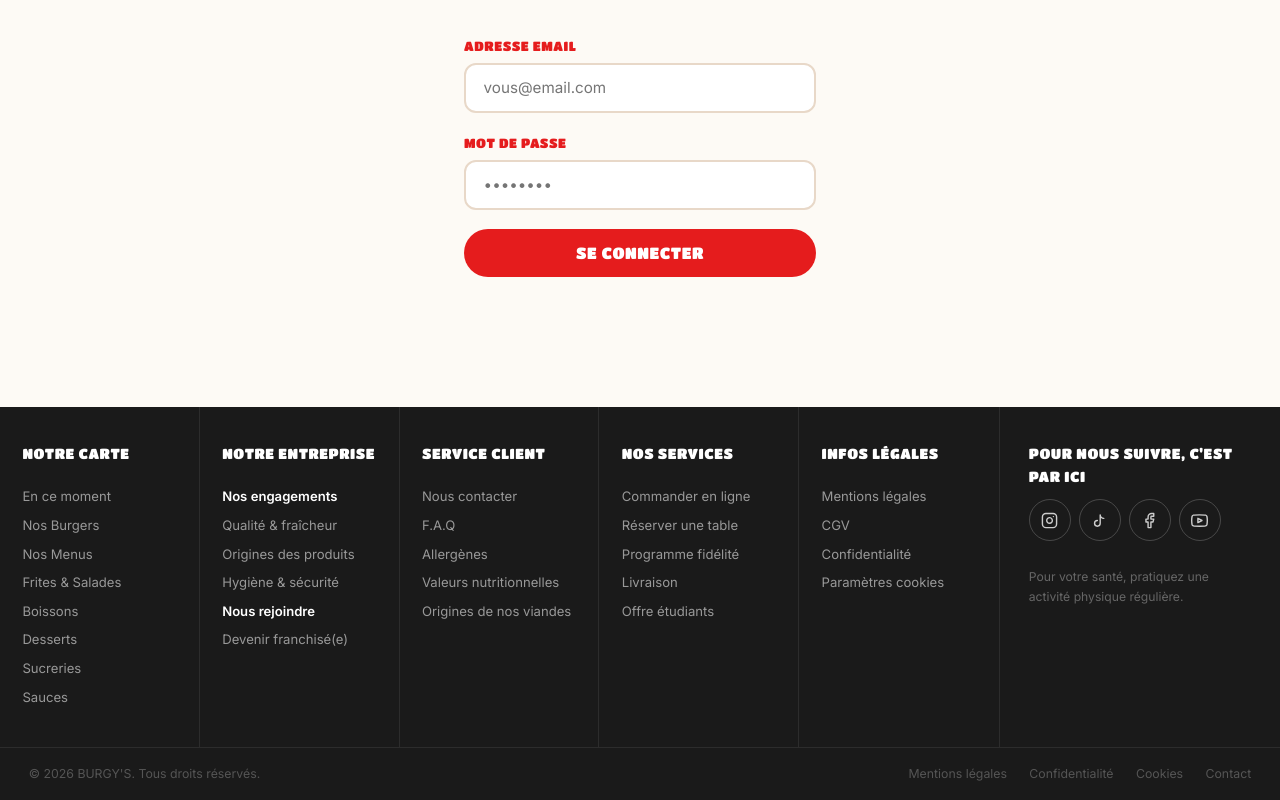
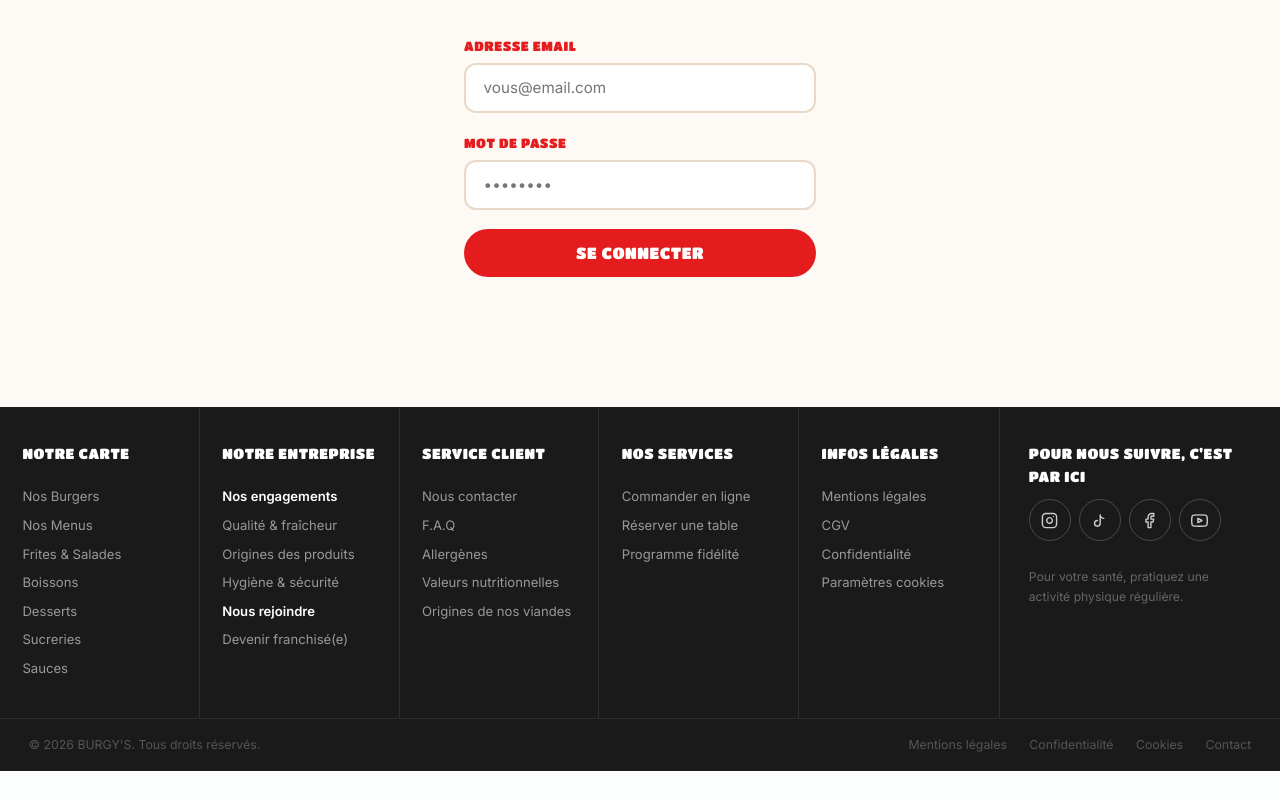
Before and after one commit to Squid-Nayth/burgy-s-demo, a React (Vite) app: page /compte in a window 1280 px wide. Shown: the part 393-1193 px from the top of the page. After the commit the page ends 1164 px from the top, so only its background shows below. Built offline with nearby package versions, Linux system fonts and the light colour scheme.

Commit message:
Update Footer.jsx

```diff
--- a/src/components/Footer.jsx
+++ b/src/components/Footer.jsx
@@ -138,7 +138,6 @@ const columns = [
   {
     title: 'Notre Carte',
     links: [
-      { label: 'En ce moment', to: '/#nouveaute' },
       { label: 'Nos Burgers', to: '/nos-produits/burgers' },
       { label: 'Nos Menus', to: '/nos-produits/menus' },
       { label: 'Frites & Salades', to: '/nos-produits/frites' },
@@ -175,8 +174,6 @@ const columns = [
       { label: 'Commander en ligne', to: '/en-construction' },
       { label: 'Réserver une table', to: '/reservation' },
       { label: 'Programme fidélité', to: '/fidelite' },
-      { label: 'Livraison', to: '/contact' },
-      { label: 'Offre étudiants', to: '/en-construction' },
     ],
   },
   {
```
